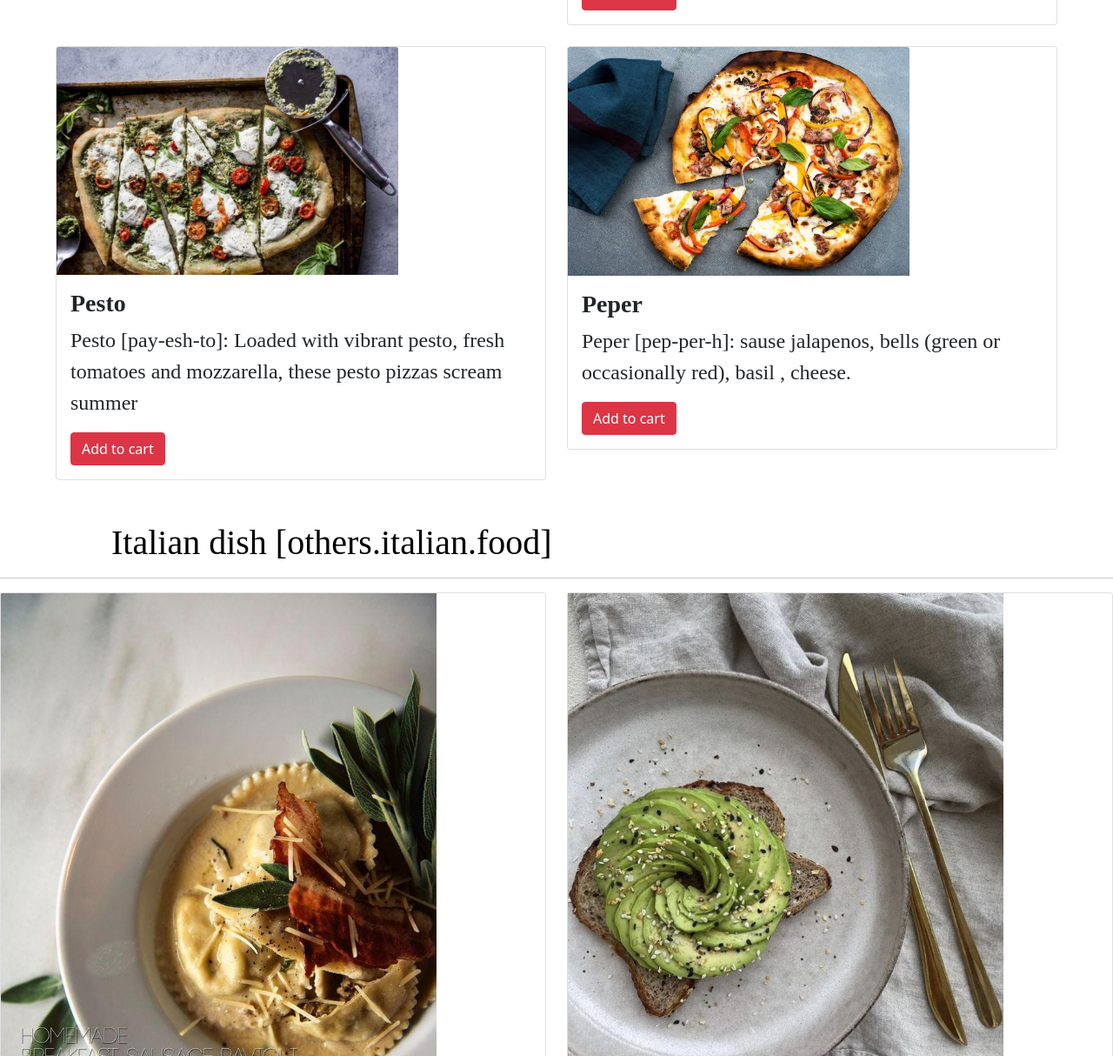
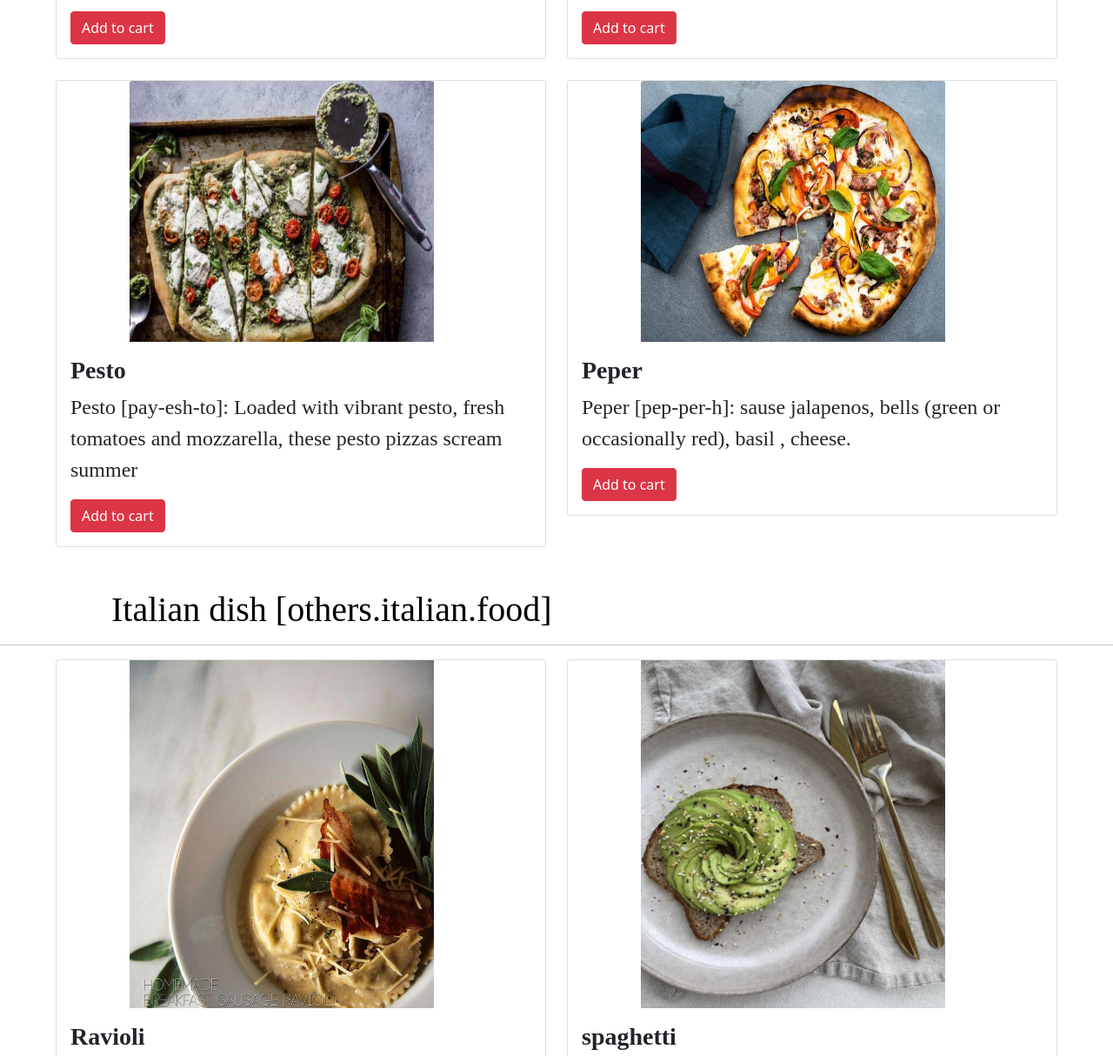
Before and after one commit to Prathayadav/pizzawebsite.github.io, a website: page menu.html in a window 1280 px wide. Shown: the part 729-1943 px from the top of the page at 87% size. Drawn offline with nearby package versions, Linux system fonts and the light colour scheme.

Commit message:
Update menu.css

```diff
--- a/menu.css
+++ b/menu.css
@@ -16,14 +16,25 @@ p{
     font-family: Bradley Hand ITC;
     font-size: 24px;
 }
+#others{
 
+
+    margin-left: 5%;
+    margin-right: 5%;
+
+}
 #others img{
 
-    width:80%;
-    height:50%;
+    width:350px;
+    height:400px;
+    margin-left: 15%;
 }
 
 #pizza img{
-    width:70%;
-    height:60%;
+    width:350px;
+    height:300px;
+    margin-left: 15%;
 }
+.card4{
+    font-size: 18px;
+}
```
